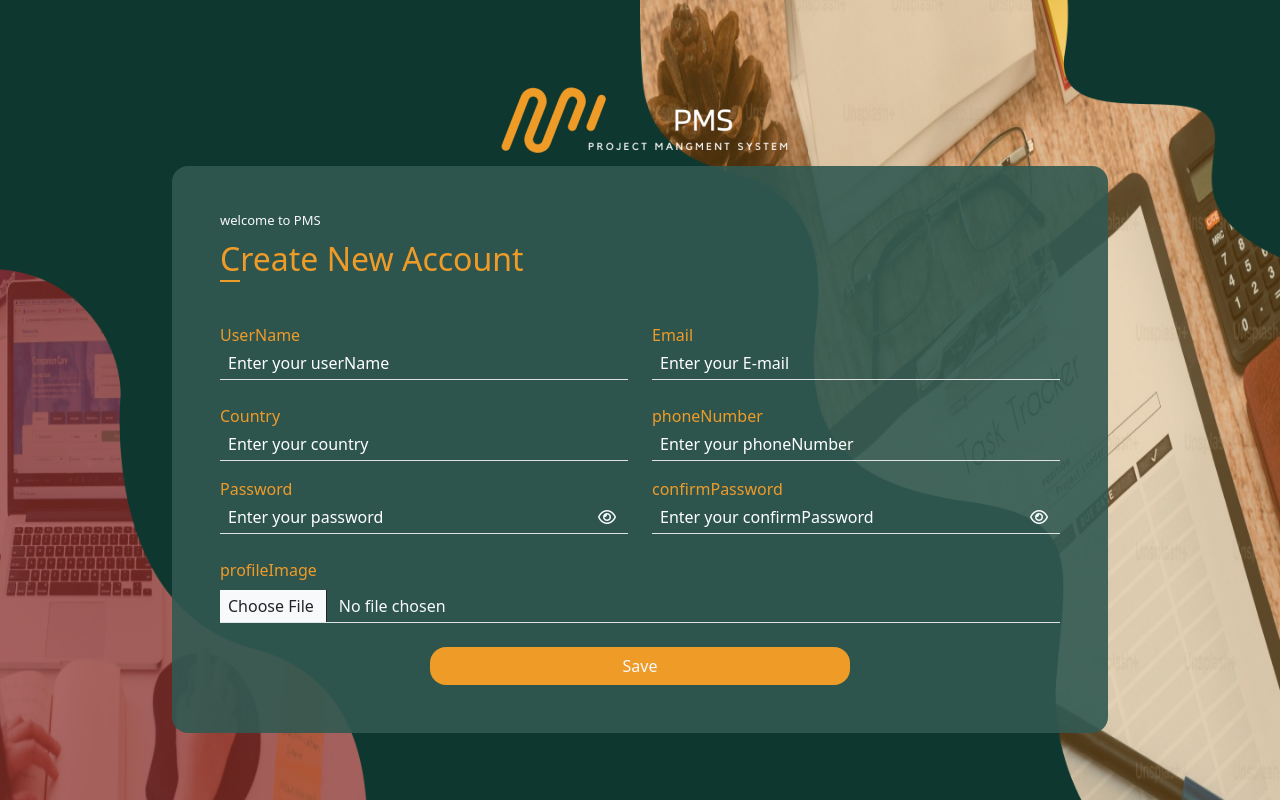
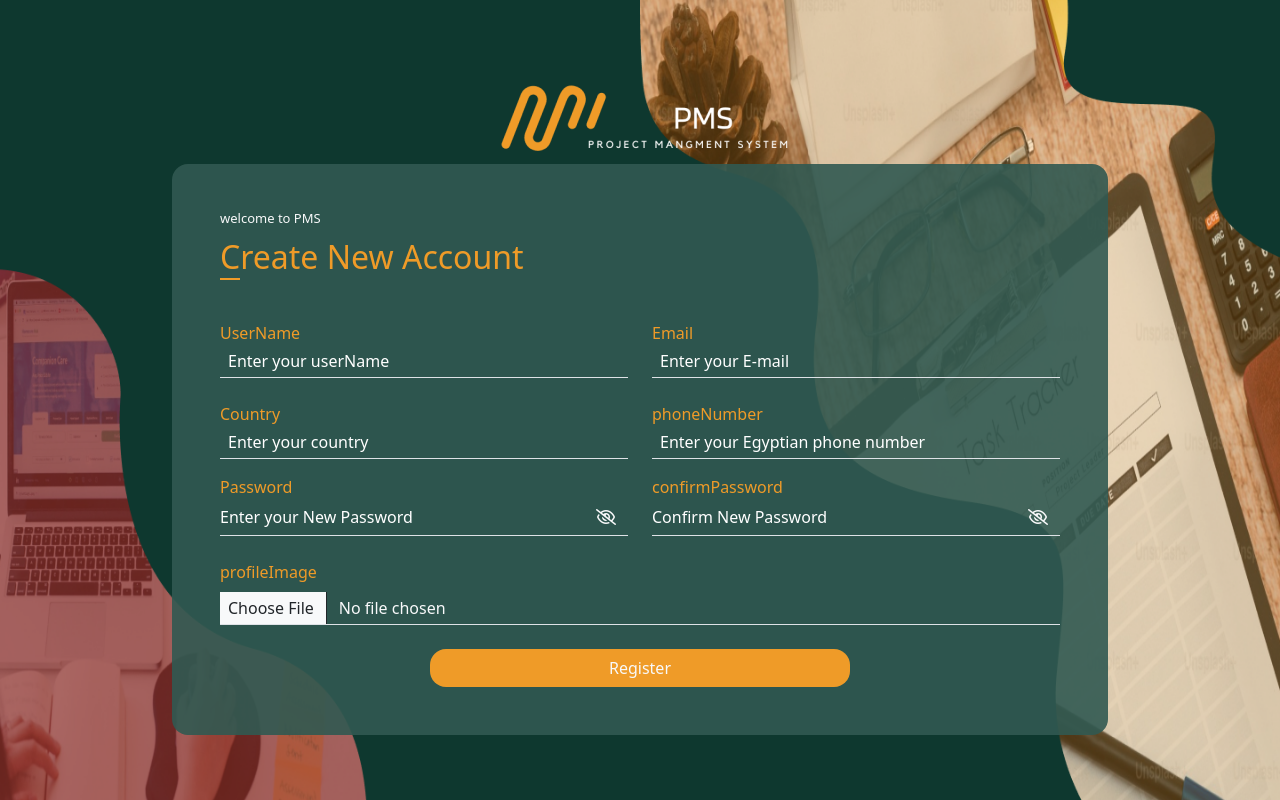
Before and after one commit to AnasKhaled7/PMS-React, a React (Vite) app: page /register in a window 1280 px wide. Built offline with nearby package versions, Linux system fonts and the light colour scheme.

Commit message:
changes according feedback

```diff
--- a/src/AuthModule/components/Register/Register.tsx
+++ b/src/AuthModule/components/Register/Register.tsx
@@ -3,15 +3,25 @@ import { useForm, FieldError } from "react-hook-form";
 import { Link, useNavigate } from "react-router-dom";
 import { toast } from "react-toastify";
 import axios from "axios";
-import style from "../Login/Login.module.css";
 import logo from "../../../assets/images/PMS3.png";
-
 
 export default function Register() {
   const navigate = useNavigate();
 
-  const [showPass, setShowPass] = useState(false);
-  const showPassHandler = () => setShowPass(!showPass);
+  // const [showPass, setShowPass] = useState(false);
+  // const showPassHandler = () => setShowPass(!showPass);
+
+  const [showPass, setShowPass] = useState<{ [key: string]: boolean }>({
+    password: false,
+    confirmPassword: false,
+  });
+
+  const showPassHandler = (inputId: string) => {
+    setShowPass((prevState) => ({
+      ...prevState,
+      [inputId]: !prevState[inputId],
+    }));
+  };
 
   type Inputs = {
     email: string;
@@ -20,14 +30,17 @@ export default function Register() {
     country: string;
     phoneNumber: string;
     confirmPassword: string;
-    profileImage: string;
+    profileImage: FileList;
   };
 
   const {
     register,
     handleSubmit,
     formState: { errors, isSubmitting },
+    watch,
   } = useForm<Inputs>();
+
+  const password = watch("password"); // Watching the 'password' field
 
   const appendToFormData = (data: Inputs) => {
     let formData = new FormData();
@@ -43,9 +56,9 @@ export default function Register() {
 
   // handle axios (call api)
   const onSubmit = async (data: Inputs) => {
-    console.log(data);
-    let registerFormData = appendToFormData(data);
-    let token = localStorage.getItem("adminToken");
+    // console.log(data);
+    const registerFormData = appendToFormData(data);
+    let token = localStorage.getItem("token");
     try {
       let response = await axios.post(
         "https://upskilling-egypt.com:3003/api/v1/Users/Register",
@@ -58,7 +71,7 @@ export default function Register() {
       );
       console.log(response);
       navigate("/verification");
-      toast.success("registeration is successfully");
+      toast.success("registration is successfully");
     } catch (error: any) {
       console.log(error.response.data.message);
       toast.error(error?.response?.data?.message || "An error occurred");
@@ -66,7 +79,7 @@ export default function Register() {
   };
 
   return (
-    <div className={`${style["auth-container"]}`}>
+    <div className="auth-container">
       <div className="container-fluid py-4">
         <div className="row justify-content-center align-items-center">
           <div className="col-md-9">
@@ -89,12 +102,21 @@ export default function Register() {
                       <input
                         id="userName"
                         type="text"
-                        className="form-control  bg-transparent border-0 border-bottom rounded-0 shadow-none text-light py-1 px-2"
-                        placeholder="Enter your userName "
-                        aria-label="Enter your userName "
+                        className="form-control bg-transparent border-0 border-bottom rounded-0 shadow-none text-light py-1 px-2"
+                        placeholder="Enter your userName"
+                        aria-label="Enter your userName"
                         aria-describedby="addon-wrapping"
                         {...register("userName", {
-                          required: "userName is required",
+                          required: "UserName is required",
+                          minLength: {
+                            value: 4,
+                            message: "UserName must be at least 4 characters",
+                          },
+                          pattern: {
+                            value: /^[a-zA-Z]+\d*$/,
+                            message:
+                              "UserName must contain characters and end with numbers without spaces",
+                          },
                         })}
                       />
                     </div>
@@ -173,11 +195,16 @@ export default function Register() {
                         id="phoneNumber"
                         type="text"
                         className="form-control bg-transparent border-0 border-bottom rounded-0 shadow-none text-light py-1 px-2"
-                        placeholder="Enter your phoneNumber  "
-                        aria-label="Enter your phoneNumber  "
+                        placeholder="Enter your Egyptian phone number"
+                        aria-label="Enter your Egyptian phone number"
                         aria-describedby="addon-wrapping"
                         {...register("phoneNumber", {
-                          required: "phoneNumber  is required",
+                          required: "Phone number is required",
+                          pattern: {
+                            value: /^(01)[0-9]{9}$/,
+                            message:
+                              "Please enter a valid Egyptian phone number",
+                          },
                         })}
                       />
                     </div>
@@ -198,10 +225,11 @@ export default function Register() {
                     <div className="input-group mb-4">
                       <input
                         id="password"
-                        type={showPass ? "text" : "password"}
-                        className="form-control bg-transparent border-0 border-bottom rounded-0 shadow-none text-light py-1 px-2"
-                        placeholder="Enter your password"
-                        autoComplete="current-password"
+                        aria-label="password"
+                        type={showPass["password"] ? "text" : "password"}
+                        className="form-control bg-transparent border-0 border-bottom rounded-0 shadow-none text-light py-1 px-0"
+                        placeholder="Enter your New Password"
+                        autoComplete="new-password"
                         {...register("password", {
                           required: "Password is required",
                           pattern: {
@@ -212,7 +240,8 @@ export default function Register() {
                           },
                         })}
                       />
-                      <span className="input-group-text bg-transparent border-0 border-bottom rounded-0">
+                      {/* it would be better if we changed this to a button because we have an onClick here. This will make it accessible for keyboard users as well by using the tap to navigate through them and space or enter to toggle the password */}
+                      {/* <span className="input-group-text bg-transparent border-0 border-bottom rounded-0">
                         <i
                           className={`fa-regular text-light fa-eye${
                             showPass ? "-slash" : ""
@@ -220,7 +249,22 @@ export default function Register() {
                           role="button"
                           onClick={showPassHandler}
                         ></i>
-                      </span>
+                      </span> */}
+
+                      <button
+                        className="btn btn-outline-secondary bg-transparent border-0 border-bottom rounded-0"
+                        type="button"
+                        onClick={() => showPassHandler("password")}
+                        aria-label={
+                          showPass ? "Hide password" : "Show password"
+                        }
+                      >
+                        <i
+                          className={`fa-regular text-light fa-eye${
+                            showPass["password"] ? "" : "-slash"
+                          }`}
+                        ></i>
+                      </button>
                     </div>
                     <div className="w-100">
                       {errors.password && (
@@ -242,29 +286,31 @@ export default function Register() {
                     <div className="input-group mb-4">
                       <input
                         id="confirmPassword"
-                        type={showPass ? "text" : "confirmPassword"}
-                        className="form-control bg-transparent border-0 border-bottom rounded-0 shadow-none text-light py-1 px-2"
-                        placeholder="Enter your confirmPassword"
-                        autoComplete="current-password"
+                        aria-label="confirm password"
+                        type={showPass["confirmPassword"] ? "text" : "password"}
+                        className="form-control bg-transparent border-0 border-bottom rounded-0 shadow-none text-light py-1 px-0"
+                        placeholder="Confirm New Password"
+                        autoComplete="new-password"
                         {...register("confirmPassword", {
                           required: "confirmPassword is required",
-                          pattern: {
-                            value:
-                              /^(?=.*[a-z])(?=.*[A-Z])(?=.*\d)(?=.*[!@#$%^&*]).{6,}$/,
-                            message:
-                              "confirmPassword must contain at least 6 characters, including one uppercase letter, one lowercase letter, one number, and one special character (!@#$%^&*)",
-                          },
+                          validate: (value) =>
+                            value === password || "Passwords do not match",
                         })}
                       />
-                      <span className="input-group-text bg-transparent border-0 border-bottom rounded-0">
+                      <button
+                        className="btn btn-outline-secondary bg-transparent border-0 border-bottom rounded-0"
+                        type="button"
+                        onClick={() => showPassHandler("confirmPassword")}
+                        aria-label={
+                          showPass ? "Hide password" : "Show password"
+                        }
+                      >
                         <i
                           className={`fa-regular text-light fa-eye${
-                            showPass ? "-slash" : ""
+                            showPass["confirmPassword"] ? "" : "-slash"
                           }`}
-                          role="button"
-                          onClick={showPassHandler}
                         ></i>
-                      </span>
+                      </button>
                     </div>
                     <div className="w-100">
                       {errors.confirmPassword && (
@@ -283,11 +329,28 @@ export default function Register() {
 
                 <div className="input-group flex-nowrap mb-3">
                   <input
+                    id="profileImage"
                     type="file"
+                    accept=".jpg, .jpeg, .png"
                     className="form-control bg-transparent border-0 border-bottom rounded-0 shadow-none text-light py-1 px-2"
-                    aria-label="Enter your profileImage"
+                    aria-label="Upload your profile image"
                     aria-describedby="addon-wrapping"
-                    {...register("profileImage")}
+                    {...register("profileImage", {
+                      required: "Profile image is required",
+                      validate: {
+                        fileSize: (value: FileList | null) => {
+                          if (value && value.length > 0) {
+                            // Check if files are selected
+                            const fileSizeInMB = value[0].size / (1024 * 1024); // Calculate file size in MB
+                            if (fileSizeInMB > 5) {
+                              // Maximum allowed file size (5 MB)
+                              return "File size exceeds the limit (5 MB)";
+                            }
+                          }
+                          return true; // Validation passed
+                        },
+                      },
+                    })}
                   />
                 </div>
                 {errors.profileImage && (
@@ -295,22 +358,6 @@ export default function Register() {
                     {errors.profileImage.message}
                   </p>
                 )}
-
-                {/* links */}
-                {/* <div className="d-flex justify-content-between">
-                  <Link
-                    to="/login"
-                    className="text-decoration-none text-light"
-                  >
-                    Login Now ?
-                  </Link>
-                  <Link
-                    to="/verification"
-                    className="text-decoration-none text-light"
-                  >
-                    verify Account  ?
-                  </Link>
-                </div> */}
 
                 {/* submit button */}
                 <button
@@ -325,7 +372,7 @@ export default function Register() {
                       aria-hidden="true"
                     ></span>
                   ) : (
-                    "Save"
+                    "Register"
                   )}
                 </button>
               </form>
--- a/src/AuthModule/components/VerifyAccount/VerifyAccount.tsx
+++ b/src/AuthModule/components/VerifyAccount/VerifyAccount.tsx
@@ -9,9 +9,6 @@ import logo from "../../../assets/images/PMS3.png";
 
 export default function VerifyAccount() {
   const navigate = useNavigate();
-
-  const [showPass, setShowPass] = useState(false);
-  const showPassHandler = () => setShowPass(!showPass);
 
   type Inputs = {
     email: string;
@@ -44,7 +41,7 @@ export default function VerifyAccount() {
         <div className="row justify-content-center align-items-center">
           <div className="col-md-7">
             <div className="logo text-center mb-2">
-              <img src={logo} alt="Logo" />
+              <img src={logo} alt="PMS Logo" />
             </div>
             <div className="form-container rounded-4 text-light p-5">
               <div className="form-info mb-5">
@@ -88,7 +85,7 @@ export default function VerifyAccount() {
                 <div className="input-group mb-4">
                   <input
                     id="code"
-                    type={showPass ? "text" : "password"}
+                    type="text"
                     className="form-control bg-transparent border-0 border-bottom rounded-0 shadow-none text-light py-1 px-0"
                     placeholder="Enter Verification"
                     autoComplete="current-code"
@@ -96,15 +93,7 @@ export default function VerifyAccount() {
                       required: "code is required",
                     })}
                   />
-                  <span className="input-group-text bg-transparent border-0 border-bottom rounded-0">
-                    <i
-                      className={`fa-regular text-light fa-eye${
-                        showPass ? "-slash" : ""
-                      }`}
-                      role="button"
-                      onClick={showPassHandler}
-                    ></i>
-                  </span>
+
                 </div>
                 <div className="w-100">
                   {errors.code && (
@@ -113,23 +102,6 @@ export default function VerifyAccount() {
                     </span>
                   )}
                 </div>
-
-                {/* links */}
-                {/* <div className="d-flex justify-content-between">
-                  <Link
-                    to="/register"
-                    className="text-decoration-none text-light"
-                  >
-                    Login Now ?
-                  </Link>
-                  <Link
-                    to="/forgot-pass"
-                    className="text-decoration-none text-light"
-                  >
-                    Forget Password ?
-                  </Link>
-                </div> */}
-
                 {/* submit button */}
                 <button
                   disabled={isSubmitting}
@@ -143,7 +115,7 @@ export default function VerifyAccount() {
                       aria-hidden="true"
                     ></span>
                   ) : (
-                    "Save"
+                    "Verify Account"
                   )}
                 </button>
               </form>
--- a/src/main.tsx
+++ b/src/main.tsx
@@ -7,6 +7,7 @@ import "@fortawesome/fontawesome-free/css/all.min.css";
 import "react-toastify/dist/ReactToastify.css";
 import "./index.css";
 
+
 ReactDOM.createRoot(document.getElementById("root")!).render(
   <React.StrictMode>
     <App />
```
Also changed, not shown: src/App.tsx (+15 -5 lines), src/AuthModule/components/PasswordInput/PasswordInput.tsx (added, +47 -0 lines), src/index.css (+10 -0 lines).
